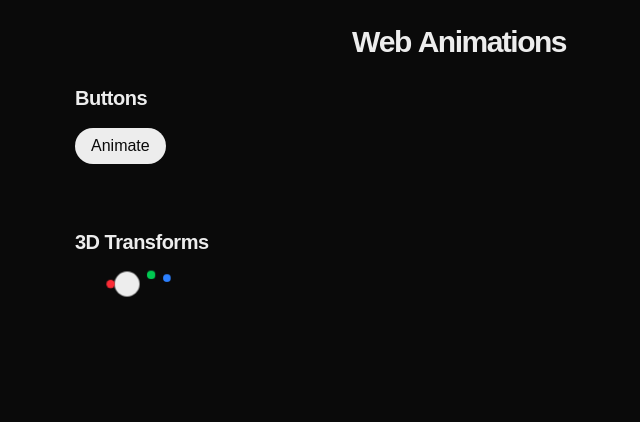
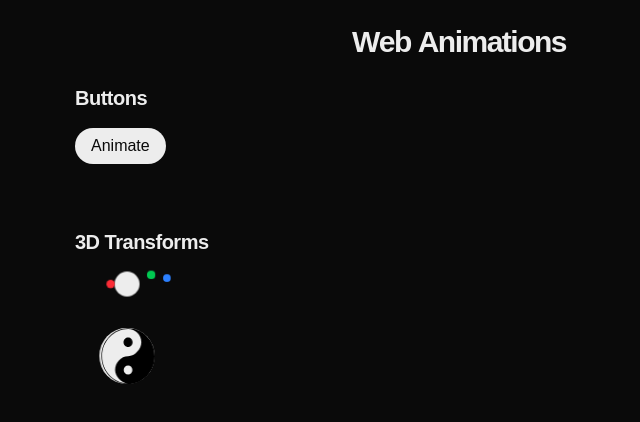
Before and after one commit to huancho/web-animations, a Next.js app: page / in a window 1280 px wide. Shown: the top 422 px of the page, without its empty margins (181-821 px from the left). Built offline with nearby package versions, Linux system fonts and the light colour scheme.

Commit message:
added a new ying yang 3d coin

```diff
--- a/src/app/page.tsx
+++ b/src/app/page.tsx
@@ -1,6 +1,6 @@
 import Header from '@/components/header/header';
 import ButtonSection from '@/components/buttons/button-section';
-import Section3D from '@/components/spinners/3d-section';
+import Section3D from '@/components/3d/3d-section';
 
 export default function Home() {
   return (
--- a/src/components/spinners/3d-section.tsx
+++ b/src/components/3d/3d-section.tsx
@@ -1,12 +1,14 @@
 import { TypographyH2 } from '../typography/typography-h2';
 import Planet3D from './3d-planet/3d-planet';
+import YingYang from './ying-yang/ying-yang';
 
 export default function Section3D() {
   return (
     <section className="max-w-screen-md mx-auto flex flex-col gap-4">
       <TypographyH2>3D Transforms</TypographyH2>
-      <div className="flex flex-col gap-6 items-start">
+      <div className="flex flex-col gap-8 items-start">
         <Planet3D />
+        <YingYang />
       </div>
     </section>
   );
--- /dev/null
+++ b/src/components/3d/ying-yang/ying-yang.css
@@ -0,0 +1,49 @@
+.ying-yang {
+  height: 56px;
+  width: 56px;
+  position: absolute;
+  transform-style: preserve-3d;
+  animation: rotate 10s infinite linear;
+}
+
+.ying {
+  position: absolute;
+  width: 100%;
+  height: 100%;
+  backface-visibility: hidden;
+  border-radius: 50%;
+}
+
+.outer {
+  transform: translateZ(3px);
+}
+
+.front {
+  transform: translateZ(3px);
+}
+
+.front.inner {
+  transform: rotateY(180deg) translateZ(-3px);
+}
+
+.back.inner {
+  transform: translateZ(-3px);
+}
+
+.back {
+  transform: rotateY(180deg) translateZ(3px);
+}
+
+.yin-yang-side {
+  position: absolute;
+  border-radius: 0;
+  transform: translateX(26px) rotateY(90deg);
+  width: 6px;
+  height: 56px;
+}
+
+@keyframes rotate {
+  to {
+    transform: rotateY(360deg);
+  }
+}
--- /dev/null
+++ b/src/components/3d/ying-yang/ying-yang.tsx
@@ -0,0 +1,22 @@
+import Image from 'next/image';
+import './ying-yang.css';
+
+export default function YingYang() {
+  return (
+    <div className="ml-6 relative">
+      <div className="ying-yang">
+        <div className="yin-yang-side bg-foreground" />
+      </div>
+      <div className="ying-yang">
+        <div className="ying outer front bg-foreground">
+          <Image src="/yy.svg" alt="Ying Yang icon" width={150} height={150} />
+        </div>
+        <div className="ying inner front bg-foreground" />
+        <div className="ying outer back bg-foreground">
+          <Image src="/yy.svg" alt="Ying Yang icon" width={150} height={150} />
+        </div>
+        <div className="ying inner back bg-foreground" />
+      </div>
+    </div>
+  );
+}
```
Also changed, not shown: public/yy.svg (added), src/components/3d/3d-planet/3d-planet.css (renamed from src/components/spinners/3d-planet/3d-planet.css), src/components/3d/3d-planet/3d-planet.tsx (renamed from src/components/spinners/3d-planet/3d-planet.tsx).
